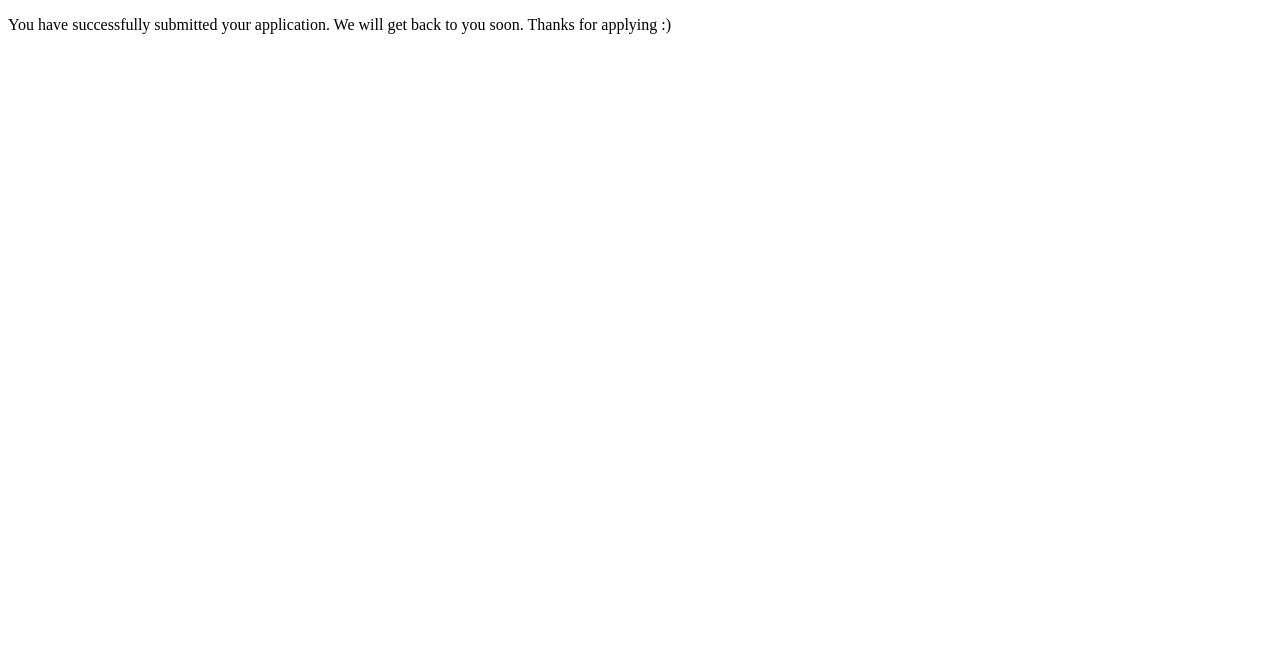
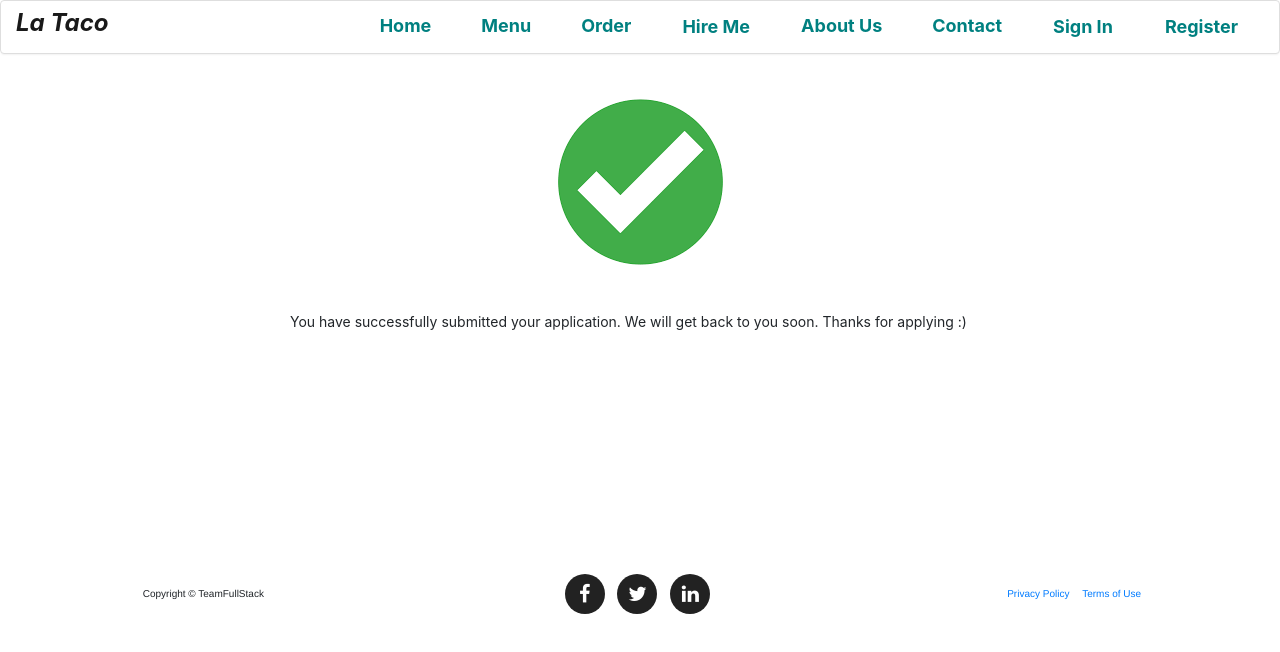
Before and after one commit to swet09/FULLSTACK-PROJECT, a website: page public/app/views/hireMeStatus.html in a window 1280 px wide. Drawn offline with nearby package versions, Linux system fonts and the light colour scheme; files that its build step writes are made by us from their sources.

Commit message:
template format

```diff
--- a/public/app/views/hireMeStatus.html
+++ b/public/app/views/hireMeStatus.html
@@ -1,11 +1,122 @@
 <!DOCTYPE html>
 <html lang="en">
 <head>
-    <meta charset="UTF-8">
-    <meta name="viewport" content="width=device-width, initial-scale=1.0">
+    <base href="/">
+    <meta charset="utf-8">
+
+    <!-- Cascade Style Sheets -->
+    <link rel="stylesheet" type="text/css" href="assets/css/hireMeStyle.css">
+
+
+    <!-- Main Angular Files -->
+    <script src="assets/js/angular.js"></script>
+    <script src="assets/js/angular-route.js"></script>
+    <script src="assets/js/angular-animate.js"></script>
+
+    <link rel="stylesheet" type="text/css" href="assets/css/bootstrap.css">
+    <link rel="stylesheet" type="text/css" href="assets/css/style.css">
+    <link rel="stylesheet" type="text/css" href="assets/css/animate.css">
+    <link rel="stylesheet" type="text/css" href="assets/css/bootstrap.min.css">
+    <link rel="stylesheet" type="text/css" href="assets/css/index.css">
+
+
+    <!-- Add icon library -->
+    <link rel="stylesheet" href="https://cdnjs.cloudflare.com/ajax/libs/font-awesome/4.7.0/css/font-awesome.min.css">
+
+    <link href="//maxcdn.bootstrapcdn.com/bootstrap/4.1.1/css/bootstrap.min.css" rel="stylesheet" id="bootstrap-css">
+    <script src="//maxcdn.bootstrapcdn.com/bootstrap/4.1.1/js/bootstrap.min.js"></script>
+    <script src="//cdnjs.cloudflare.com/ajax/libs/jquery/3.2.1/jquery.min.js"></script>
+
+
     <title>Hire Me Status</title>
 </head>
 <body>
-    <p>You have successfully submitted your application. We will get back to you soon. Thanks for applying :)</p>
+
+    <nav class="navbar navbar-expand-lg navbar-light">
+        <a class="navbar-brand" href="#">La Taco</a>
+        <button class="navbar-toggler" type="button" data-toggle="collapse" data-target="#navbarSupportedContent" aria-controls="navbarSupportedContent" aria-expanded="false" aria-label="Toggle navigation">
+            <span class="navbar-toggler-icon"></span>
+        </button>
+
+        <div class="collapse navbar-collapse" id="navbarSupportedContent">
+            <ul class="navbar-nav ml-auto topnav">
+                <li class="nav-item active">
+                    <a class="nav-link" href="#">Home <span class="sr-only">(current)</span></a>
+                </li>
+                <li class="nav-item active">
+                 <a class="nav-link" href="app/views/menu.html">Menu <span class="sr-only">(current)</span></a>
+               </li>
+                <li class="nav-item">
+                    <a class="nav-link" href="app/views/order.html">Order</a>
+                </li>
+                <li class="nav-item">
+                   <a class="nav-link btn text-white" type="button" href="app/views/hireMe.html">Hire Me</a>
+                </li>
+                <li class="nav-item">
+                    <a class="nav-link"  href="app/views/about.html">About Us</a>
+                </li>
+
+
+                <li class="nav-item">
+                    <a class="nav-link" href="#">Contact</a>
+                </li>
+                <li class="nav-item">
+                    <a class="nav-link btn text-white" type="button" href="app/views/login.html">Sign In</a>
+                </li>
+                <li class="nav-item">
+                    <a class="nav-link btn text-white" type="button" href="app/views/register.html">Register</a>
+                </li>
+            </ul>
+        </div>
+
+   </nav>
+   <div >
+    <IMG class="displayed" src="../../assets/images/checkout-img/pickup-now.png" alt="">
+        <P class="blocktext">You have successfully submitted your application. We will get back to you soon. Thanks for applying :)</p>
+
+        </div>
+
+        <div class="spaceCreate">
+
+        </div>
+
+    <footer >
+        <div class="container">
+            <div class="row">
+                <div class="col-md-4">
+                    <span class="copyright">Copyright © TeamFullStack</span>
+                </div>
+                <div class="col-md-4">
+                    <ul class="list-inline social-buttons">
+                        <li><a href="#" class="fa fa-facebook"></a>
+                        </li>
+                        <li><a href="#" class="fa fa-twitter"></a>
+                        </li>
+                        <li><a href="#"><i class="fa fa-linkedin"></i></a>
+                        </li>
+                    </ul>
+                </div>
+                <div class="col-md-4">
+                    <ul class="list-inline quicklinks">
+                        <li><a href="#">Privacy Policy</a>
+                        </li>
+                        <li><a href="#">Terms of Use</a>
+                        </li>
+                    </ul>
+                </div>
+            </div>
+        </div>
+    </footer>
+
+
+<!-- Bootstrap core JavaScript
+    ================================================== -->
+    <!-- Placed at the end of the document so the pages load faster -->
+    <script src="https://ajax.googleapis.com/ajax/libs/jquery/3.5.1/jquery.min.js"></script>
+    <script src="assets/js/jquery-3.1.1.min.js"></script>
+    <script src="assets/js/bootstrap.js"></script>
+
+</body>
+
 </body>
 </html>
--- a/public/assets/css/hireMeStyle.css
+++ b/public/assets/css/hireMeStyle.css
@@ -48,6 +48,28 @@ html, body {
     width: 100%;
     height: 100%;
     }
+
+    IMG.displayed {
+        display: block;
+        margin-left: auto;
+        margin-right: auto
+    }
+
+    P.blocktext {
+
+        margin-left: auto;
+        margin-right: auto;
+        width: 50em
+    }
+
+    .spaceCreate{
+
+        max-width: 100%;
+        margin: auto;
+        padding-top: 16%;
+
+    }
+
     input, select, textarea {
     margin-bottom: 10px;
     border: 1px solid #ccc;
```
Also changed, not shown: public/app/views/menu.html (+3 -0 lines), public/assets/css/menu.css (+8 -0 lines).
